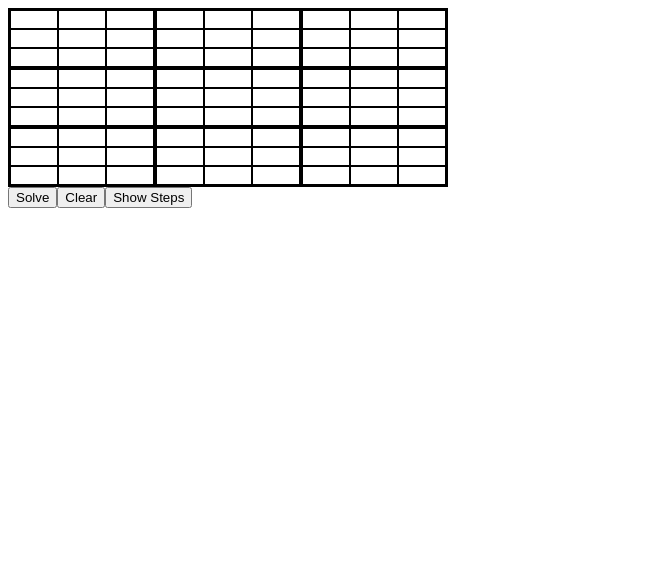
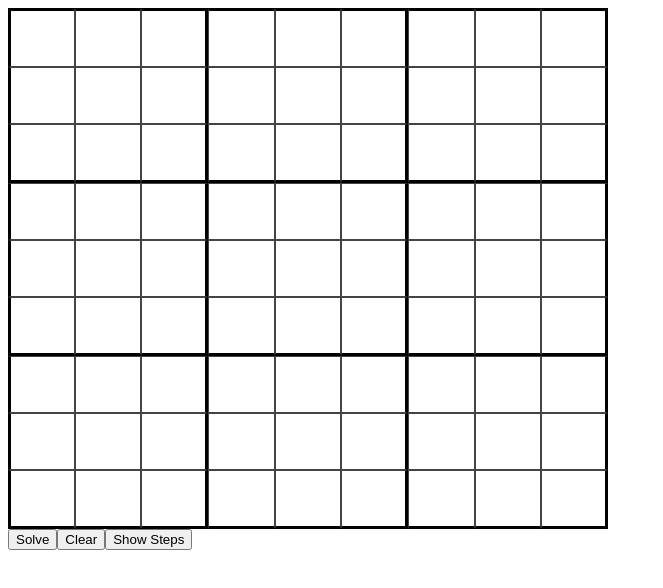
Before and after one commit to JacobThwaites/Sudoku-Solver, a React (Create React App) app: page / in a window 1280 px wide. Shown: the top 588 px of the page, without its empty margins (0-663 px from the left). Built offline with nearby package versions, Linux system fonts and the light colour scheme; the HTML template or start-up script is replaced by a standard one.

Commit message:
amend css for font and grid

```diff
--- a/src/App.tsx
+++ b/src/App.tsx
@@ -2,8 +2,8 @@ import React, { useState } from "react";
 import SolveButton from "./SolveButton";
 import Sudoku from "./sudoku/Sudoku";
 import { emptyRows } from "./utils/emptyRowGenerator";
+import { SudokuGridType } from "./SudokuGridType";
 
-type Rows = Array<Array<number>>;
 
 export default function App() {
   const [rows, setRows] = useState(emptyRows);
@@ -16,11 +16,11 @@ export default function App() {
     setRows(newRows);
   };
 
-  function updateStartingPosition(startingPosition: any) {
+  function updateStartingPosition(startingPosition: SudokuGridType) {
     setStartingPosition(startingPosition);
   }
 
-  function updateRows(rows: Rows) {
+  function updateRows(rows: SudokuGridType) {
     setRows(rows);
   }
 
@@ -67,7 +67,7 @@ export default function App() {
 
   return (
     <div>
-      <Sudoku handleChange={handleChange} rows={rows} />
+      <Sudoku handleChange={handleChange} rows={rows} startingPosition={startingPosition}/>
       <SolveButton
         sudoku={rows}
         setStartingPosition={updateStartingPosition}
--- a/src/SolveButton.tsx
+++ b/src/SolveButton.tsx
@@ -1,7 +1,8 @@
 import React from "react";
+import { SudokuGridType } from "./SudokuGridType";
 
 interface SolveButtonProps {
-  sudoku: Array<Array<number>>;
+  sudoku: SudokuGridType;
   setStartingPosition: Function;
   updateRows: Function;
   setSolutionSteps: Function;
--- /dev/null
+++ b/src/SudokuGridType.tsx
@@ -0,0 +1 @@
+export type SudokuGridType = Array<Array<number>>;
--- a/src/VisualiseButton.tsx
+++ b/src/VisualiseButton.tsx
@@ -1,7 +1,8 @@
 import React from 'react';
+import { SudokuGridType } from "./SudokuGridType";
 
 interface VisualiseButtonProps {
-    sudoku: Array<Array<number>>,
+    sudoku: SudokuGridType,
     updateRows: Function,
 }
 
--- a/src/sudoku/Row.tsx
+++ b/src/sudoku/Row.tsx
@@ -2,11 +2,13 @@ import React from "react";
 import Square from "./Square";
 import './Row.css';
 import { getSquareClassname } from "../utils/squareClassnameGenerator";
+import { SudokuGridType } from "../SudokuGridType";
 
 interface RowProps {
   rowIndex: number,
   numbers: Array<number>,
   handleChange: Function,
+  startingPosition: SudokuGridType
 }
 
 export default function Row(props: RowProps) {
@@ -14,15 +16,15 @@ export default function Row(props: RowProps) {
         props.handleChange(num, props.rowIndex, column);
     }
 
-
   return (
     <div className='row'>
-      {props.numbers.map((num: number, index: number) => {
+      {props.numbers.map((num: number, column: number) => {
+        const isSet = props.startingPosition[props.rowIndex][column] !== null;
         return (
           <Square
-            className={getSquareClassname(props.rowIndex + 1, index + 1)}
-            key={index}
-            column={index}
+            className={getSquareClassname(props.rowIndex + 1, column + 1, isSet)}
+            key={column}
+            column={column}
             value={num}
             handleChange={handleChange}
           />
--- a/src/sudoku/Square.css
+++ b/src/sudoku/Square.css
@@ -1,8 +1,25 @@
 .square {
-    width: 7%;
-    height: 9%;
-    border: 1px solid black;
+    margin: 0;
+    padding: 0;
+    border-collapse: collapse;
+    box-sizing: border-box;
+    font-size: 3em;
+    font-family: Helvetica;
+    text-align: center;
+    width: 11.11%;
+    height: 11.201%;
+    border: 1px solid #444;
 }
+
+.square {
+    font-weight: lighter;
+}
+
+.starting-position {
+    font-weight: bold;
+}
+
+
 
 .top-square {
     border-top: 3px solid black;
--- a/src/sudoku/Sudoku.tsx
+++ b/src/sudoku/Sudoku.tsx
@@ -1,17 +1,27 @@
 import React from 'react';
 import Row from './Row';
 import './Sudoku.css';
+import { SudokuGridType } from "../SudokuGridType";
 
 interface SudokuProps {
-  rows: Array<Array<number>>
-  handleChange: Function
+  rows: SudokuGridType,
+  handleChange: Function,
+  startingPosition: SudokuGridType
 }
 
 export default function Sudoku(props: SudokuProps) {
   return (
     <div id='sudoku'>
       {props.rows.map((row, index) => {
-        return <Row key={index} rowIndex={index} numbers={row} handleChange={props.handleChange}/>
+        return (
+          <Row
+            key={index}
+            rowIndex={index}
+            numbers={row}
+            handleChange={props.handleChange}
+            startingPosition={props.startingPosition}
+          />
+        )
       })
     }
     </div>
--- a/src/utils/emptyRowGenerator.ts
+++ b/src/utils/emptyRowGenerator.ts
@@ -1,4 +1,6 @@
-export const emptyRows: Array<Array<number>> = [];
+import { SudokuGridType } from "../SudokuGridType";
+
+export const emptyRows: SudokuGridType = [];
 
 for (let i = 0; i < 9; i++) {
   const emptyRow = new Array(9).fill(null);
--- a/src/utils/squareClassnameGenerator.ts
+++ b/src/utils/squareClassnameGenerator.ts
@@ -1,4 +1,4 @@
-export function getSquareClassname(row: number, col: number): string {
+export function getSquareClassname(row: number, col: number, isNumberSet: boolean): string {
     let className = 'square';
 
     if (row === 1) {
@@ -16,5 +16,9 @@ export function getSquareClassname(row: number, col: number): string {
         className += ' right-square';
     }
 
+    if (isNumberSet) {
+        className += ' starting-position';
+    }
+
     return className;
 }
```
